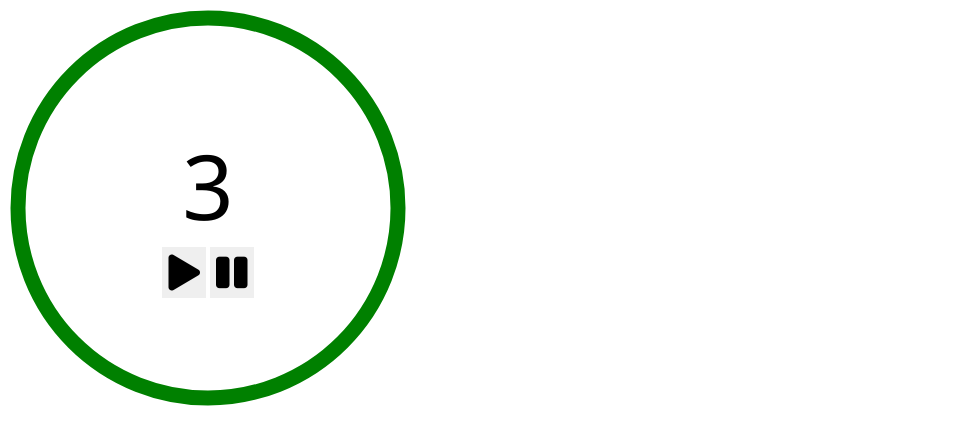
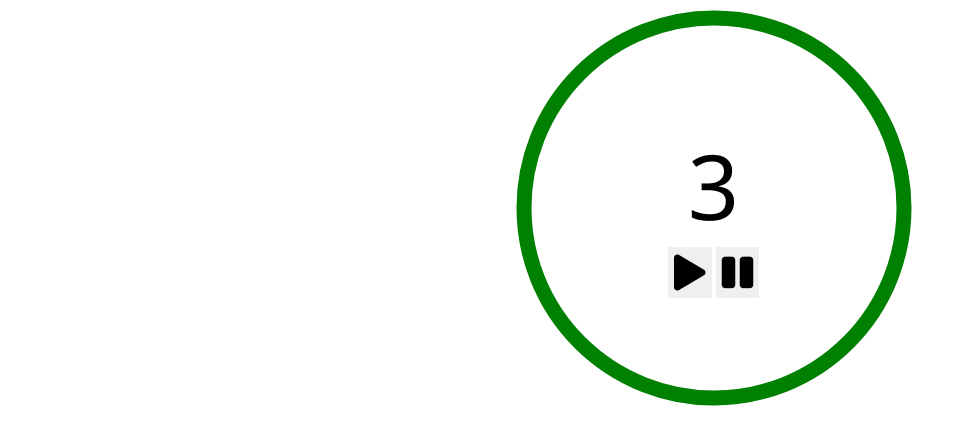
Before and after one commit to magdalena-amb/svg-timer-js, a plain HTML site: page index.html in a window 1280 px wide. Shown: the whole page, without its empty margins (0-965 px from the left). Drawn offline with Linux system fonts and the light colour scheme.

Commit message:
update styles.css

```diff
--- a/style.css
+++ b/style.css
@@ -5,6 +5,8 @@
 
 .timer {
   position: relative;
+  top: 40%;
+  left: 40%;
   display: inline-block;
 }
 
```
